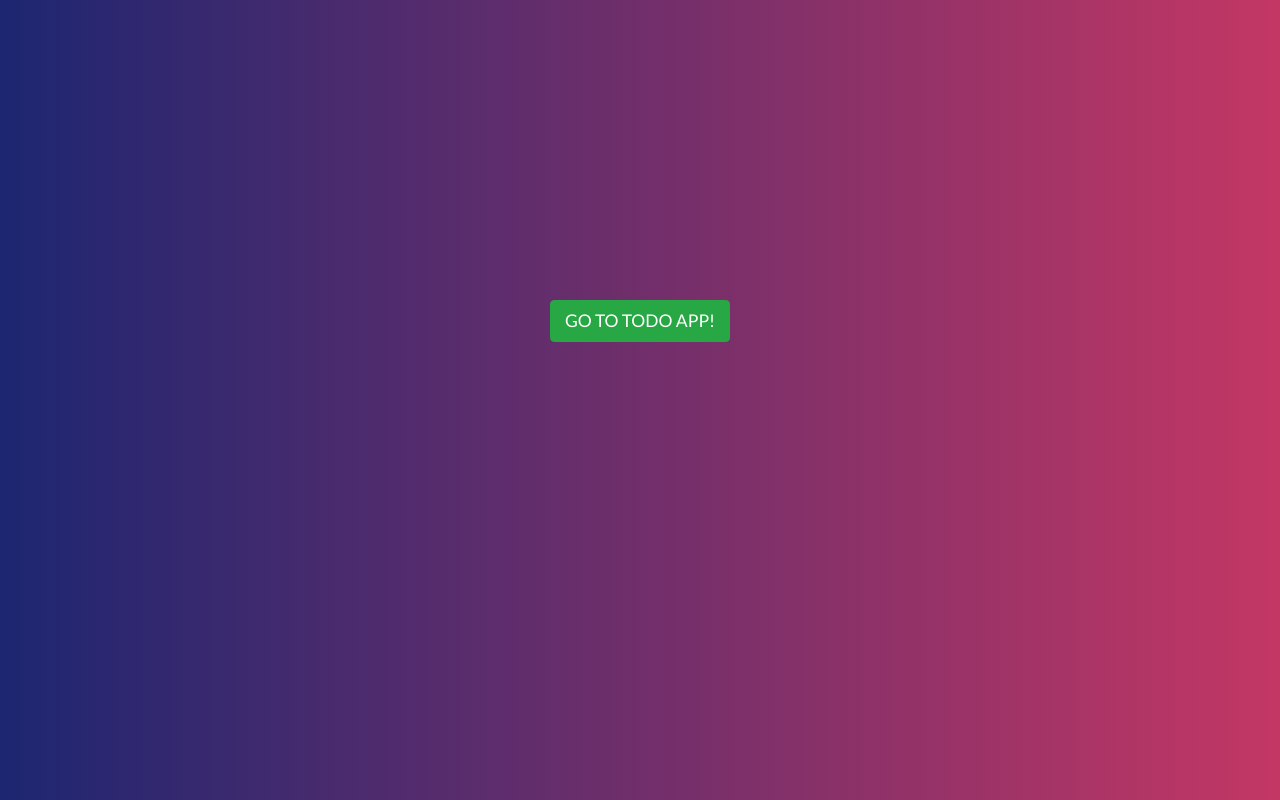
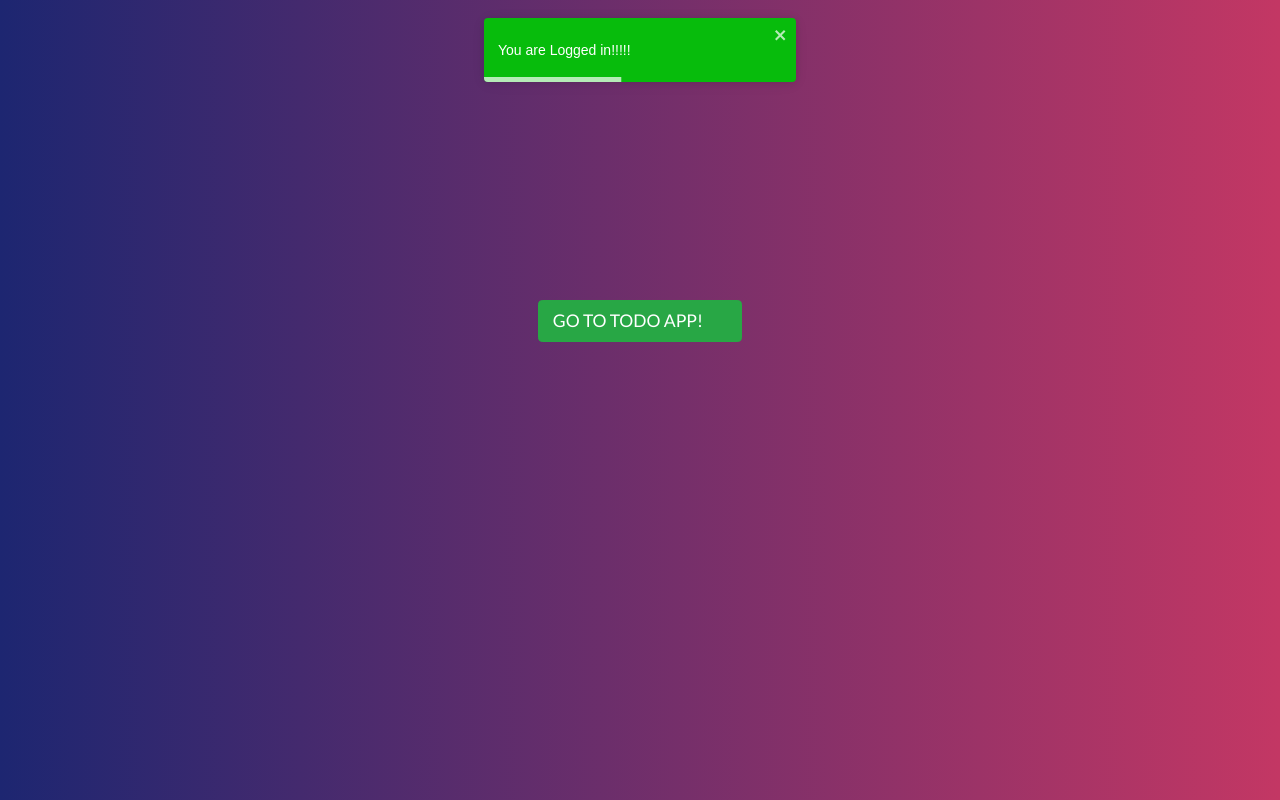
Before and after one commit to tanzgr8/todo, a React (Create React App) app: page / in a window 1280 px wide. Both pictures are taken after typing "name@example.com", "Sample123" into the empty fields and a click on the button "Submit". Shown: the top 800 px of the page. Built offline with nearby package versions, Linux system fonts and the light colour scheme.

Commit message:
Final Edit With Toast Changes

```diff
--- a/src/Login.js
+++ b/src/Login.js
@@ -29,7 +29,7 @@ export default function Login() {
       setTodo(true);
       setEmail("");
       setPass("");
-      toast.success("You are Logged in", {
+      toast.success("You are Logged in!!!!!", {
         position: "top-center",
       });
     }
@@ -58,9 +58,9 @@ export default function Login() {
         <React.Fragment>
           <div className="container text-center ct3">
             <Link className="btn btn-success btn-lg" role="button" to="/todo">
-              GO TO TODO APP!
+              GO TO TODO APP!<i className="arrow xright icon"></i>
             </Link>
-            <ToastContainer />
+
           </div>
         </React.Fragment>
       );
@@ -98,7 +98,6 @@ export default function Login() {
             <button onClick={Helper} className="btn btn-primary btn-lg">
               Submit
             </button>
-            <ToastContainer />
           </div>
         </div>
       </React.Fragment>
@@ -107,11 +106,12 @@ export default function Login() {
   }
 
   return (
-
-
-
-    renderbuttons()
-
+   <>
+    {
+      renderbuttons()
+    }
+    <ToastContainer />
+</>
 
   );
 }
```
